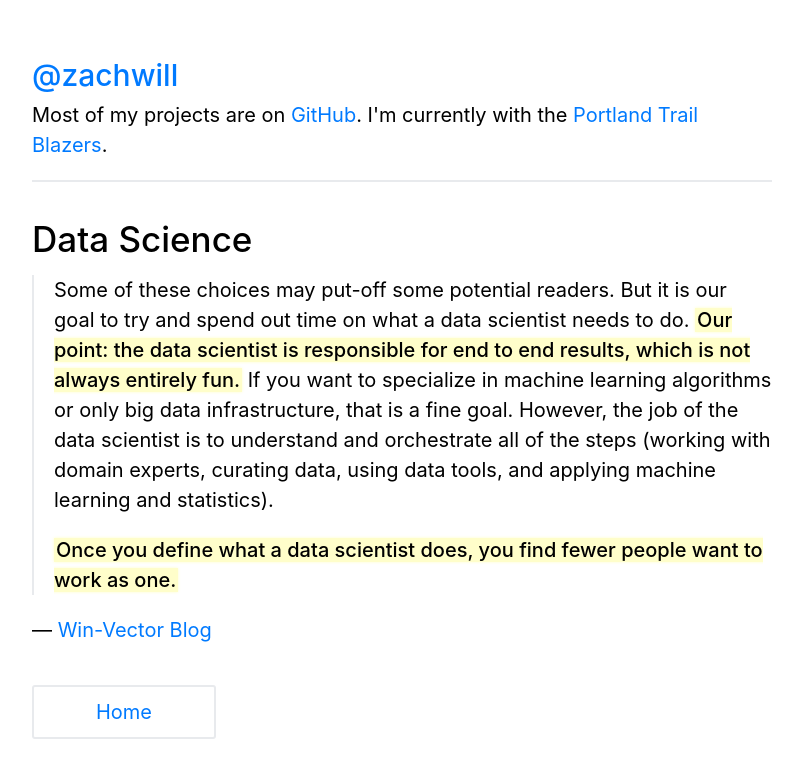
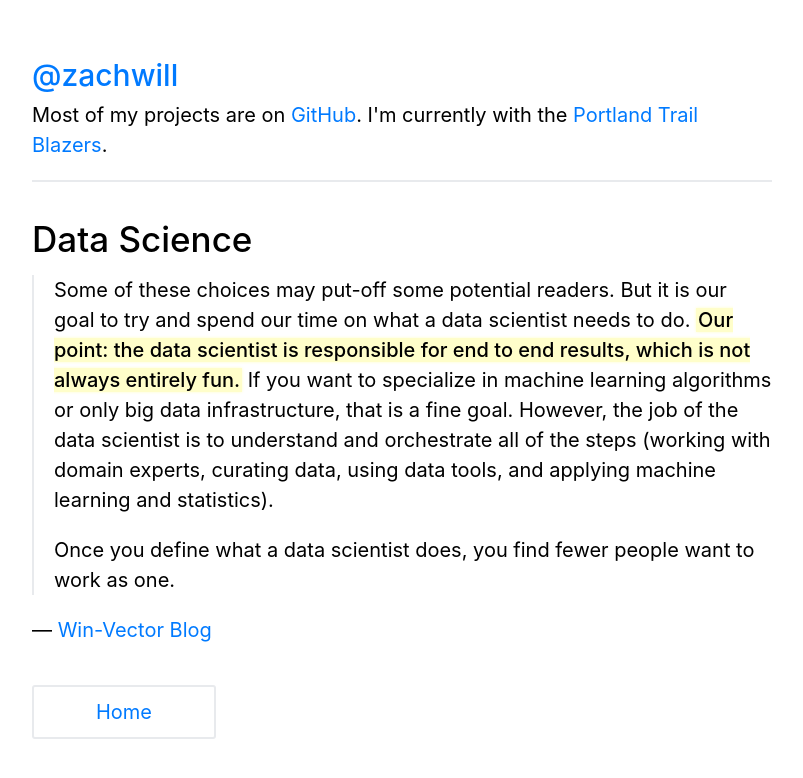
Before and after one commit to zachwill/blog, a Jekyll site: the page built from _posts/2014-12-20-data-science.md, in a window 1280 px wide. Shown: the top 778 px of the page, without its empty margins (238-1041 px from the left). Built offline with Jekyll 4.4.1, drawn with Linux system fonts in a browser that asks for light colours.

Commit message:
Update data science post

```diff
--- a/_posts/2014-12-20-data-science.md
+++ b/_posts/2014-12-20-data-science.md
@@ -5,7 +5,7 @@ permalink : /data-science/
 ---
 
 > Some of these choices may put-off some potential readers. But it is our goal
-> to try and spend out time on what a data scientist needs to do. **Our point: the
+> to try and spend our time on what a data scientist needs to do. **Our point: the
 > data scientist is responsible for end to end results, which is not always
 > entirely fun.** If you want to specialize in machine learning algorithms or only
 > big data infrastructure, that is a fine goal. However, the job of the data
@@ -13,8 +13,8 @@ permalink : /data-science/
 > domain experts, curating data, using data tools, and applying machine learning
 > and statistics).
 >
-> **Once you define what a data scientist does, you find fewer people want to work
-> as one.**
+> Once you define what a data scientist does, you find fewer people want to work
+> as one.
 
 &mdash; [Win-Vector Blog][blog]
 
```
